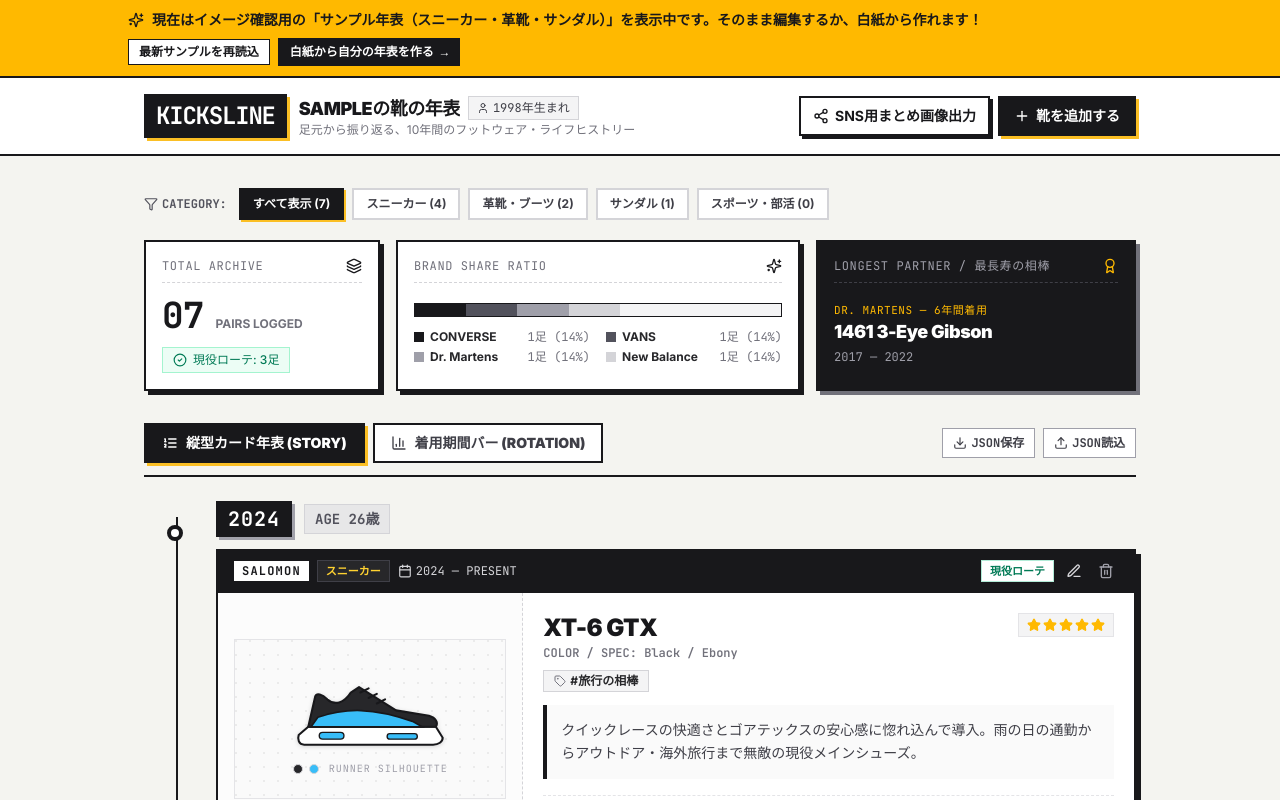
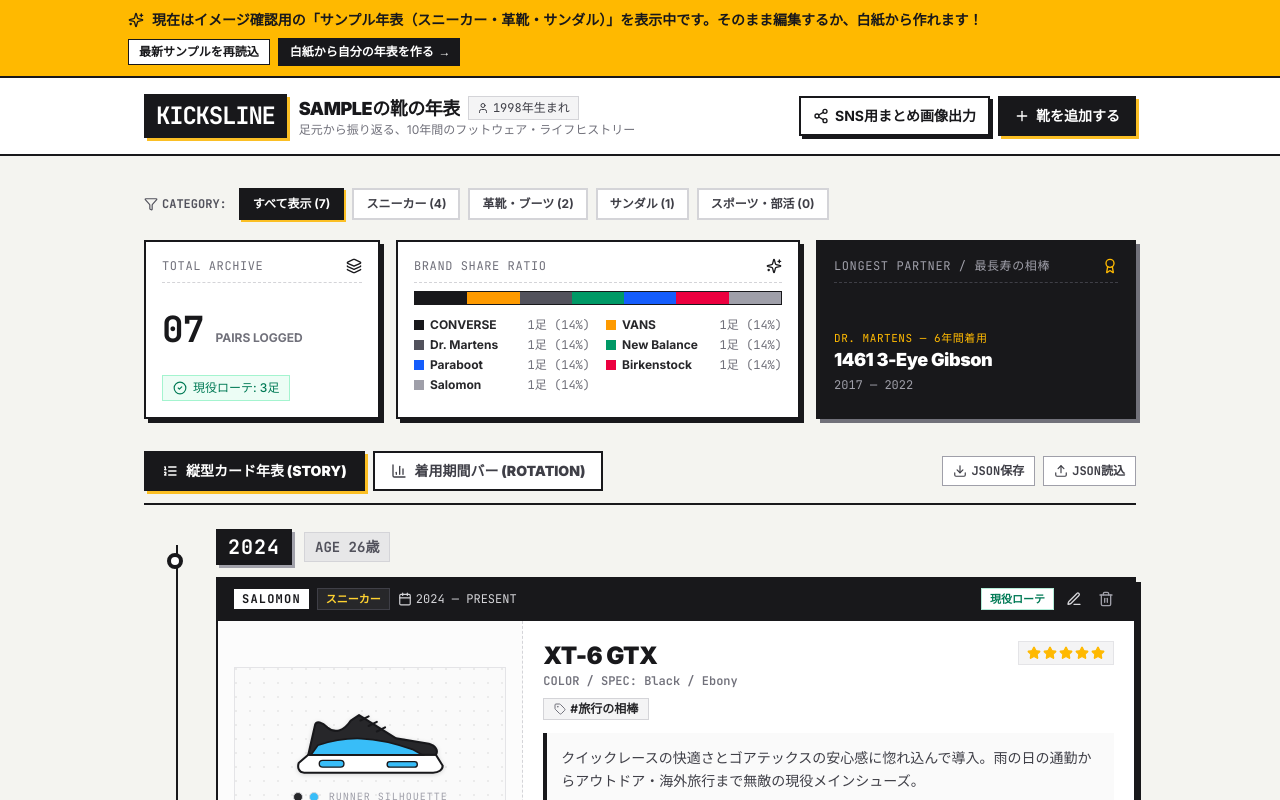
Before and after one commit to kaito2000/KicksLine, a React (Vite) app: page / in a window 1280 px wide. Shown: the top 800 px of the page. Built offline with nearby package versions, Linux system fonts and the light colour scheme.

Commit message:
Show all registered brands in BRAND SHARE RATIO and poster breakdown (v1.1.1)

```diff
--- a/package.json
+++ b/package.json
@@ -1,7 +1,7 @@
 {
   "name": "kicksline",
   "private": true,
-  "version": "1.1.0",
+  "version": "1.1.1",
   "type": "module",
   "scripts": {
     "dev": "vite",
--- a/src/components/PosterExportModal.tsx
+++ b/src/components/PosterExportModal.tsx
@@ -63,9 +63,7 @@
     return acc;
   }, {});
 
-  const topBrands = Object.entries(brandCounts)
-    .sort((a, b) => b[1] - a[1])
-    .slice(0, 4);
+  const topBrands = Object.entries(brandCounts).sort((a, b) => b[1] - a[1]);
 
   let longestSneaker: { item: SneakerEntry; years: number } | null = null;
   for (const s of sneakers) {
--- a/src/components/StatsBanner.tsx
+++ b/src/components/StatsBanner.tsx
@@ -19,9 +19,7 @@
     return acc;
   }, {});
 
-  const sortedBrands = Object.entries(brandCounts)
-    .sort((a, b) => b[1] - a[1])
-    .slice(0, 4);
+  const sortedBrands = Object.entries(brandCounts).sort((a, b) => b[1] - a[1]);
 
   // 最長寿の相棒を算出
   let longestSneaker: { item: SneakerEntry; years: number } | null = null;
@@ -33,7 +31,18 @@
     }
   }
 
-  const brandColors = ['bg-zinc-900', 'bg-zinc-600', 'bg-zinc-400', 'bg-zinc-300'];
+  const brandColors = [
+    'bg-zinc-900',
+    'bg-amber-500',
+    'bg-zinc-600',
+    'bg-emerald-600',
+    'bg-blue-600',
+    'bg-rose-600',
+    'bg-zinc-400',
+    'bg-violet-600',
+    'bg-teal-600',
+    'bg-orange-500',
+  ];
 
   return (
     <section className="grid grid-cols-1 md:grid-cols-12 gap-4 mb-8">
@@ -69,12 +78,14 @@
             {/* Ratio Bar */}
             <div className="h-3.5 w-full bg-zinc-100 border border-zinc-900 flex overflow-hidden mb-3">
               {sortedBrands.map(([brand, count], idx) => {
-                const pct = Math.round((count / totalCount) * 100);
+                const exactPct = (count / totalCount) * 100;
+                const pct = Math.round(exactPct);
+                const colorClass = brandColors[idx % brandColors.length];
                 return (
                   <div
                     key={brand}
-                    style={{ width: `${pct}%` }}
-                    className={`${brandColors[idx] || 'bg-zinc-200'} h-full transition-all duration-500`}
+                    style={{ width: `${exactPct}%` }}
+                    className={`${colorClass} h-full transition-all duration-500`}
                     title={`${brand}: ${count}足 (${pct}%)`}
                   />
                 );
@@ -85,13 +96,14 @@
             <div className="grid grid-cols-2 gap-x-4 gap-y-1">
               {sortedBrands.map(([brand, count], idx) => {
                 const pct = Math.round((count / totalCount) * 100);
+                const colorClass = brandColors[idx % brandColors.length];
                 return (
-                  <div key={brand} className="flex items-center justify-between text-xs">
-                    <div className="flex items-center gap-1.5 truncate">
-                      <span className={`w-2.5 h-2.5 inline-block ${brandColors[idx]}`} />
+                  <div key={brand} className="flex items-center justify-between text-xs gap-1">
+                    <div className="flex items-center gap-1.5 min-w-0">
+                      <span className={`w-2.5 h-2.5 flex-shrink-0 inline-block ${colorClass}`} />
                       <span className="font-bold text-zinc-800 truncate">{brand}</span>
                     </div>
-                    <span className="font-mono-code text-zinc-500">
+                    <span className="font-mono-code text-zinc-500 flex-shrink-0">
                       {count}足 ({pct}%)
                     </span>
                   </div>
```
